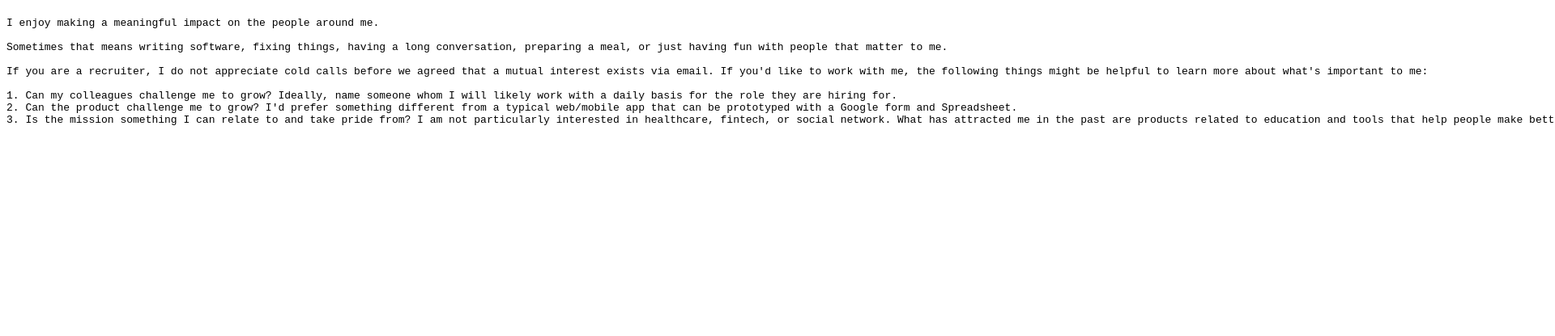
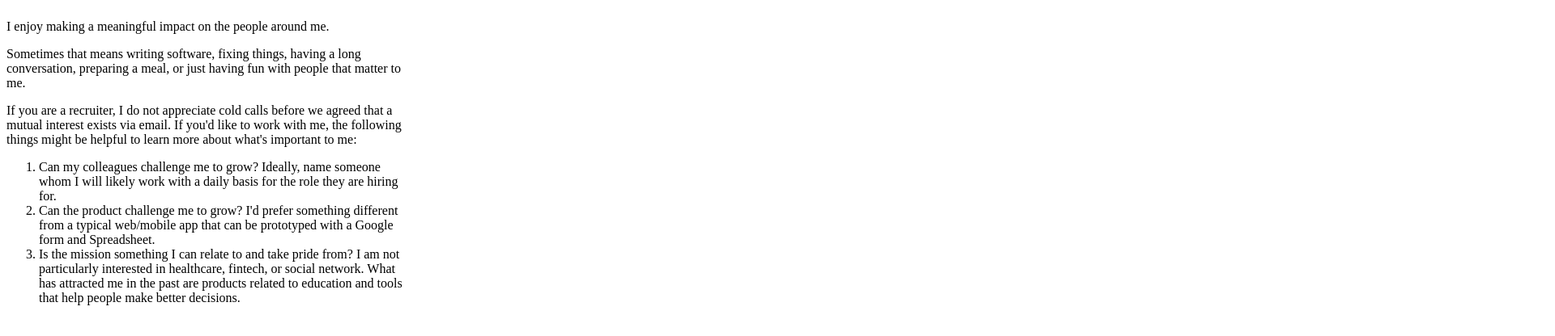
Before and after one commit to cvhu/cvhu.github.io, a plain HTML site: page index.html in a window 1280 px wide. Shown: the top 416 px of the page at 81% size, 1920 px wide, since content can reach past the window. Drawn offline with Linux system fonts and the light colour scheme.

Commit message:
Update index.html

```diff
--- a/index.html
+++ b/index.html
@@ -1,17 +1,25 @@
 <html>
   <body>
     <div style="display:flex;">
-      <pre>
-I enjoy making a meaningful impact on the people around me.
+      <div style="width:500px;justify-content:center;">
+        <p>I enjoy making a meaningful impact on the people around me.</p>
+        <p>Sometimes that means writing software, fixing things, having a long conversation, preparing a meal, or just having fun with people that matter to me.</p>
 
-Sometimes that means writing software, fixing things, having a long conversation, preparing a meal, or just having fun with people that matter to me.
-
+        <p>
 If you are a recruiter, I do not appreciate cold calls before we agreed that a mutual interest exists via email. If you'd like to work with me, the following things might be helpful to learn more about what's important to me:
-
-1. Can my colleagues challenge me to grow? Ideally, name someone whom I will likely work with a daily basis for the role they are hiring for.
-2. Can the product challenge me to grow? I'd prefer something different from a typical web/mobile app that can be prototyped with a Google form and Spreadsheet.
-3. Is the mission something I can relate to and take pride from? I am not particularly interested in healthcare, fintech, or social network. What has attracted me in the past are products related to education and tools that help people make better decisions.
-      </pre>
+        </p>
+        <ol>
+          <li>
+            Can my colleagues challenge me to grow? Ideally, name someone whom I will likely work with a daily basis for the role they are hiring for.
+          </li>
+          <li>
+            Can the product challenge me to grow? I'd prefer something different from a typical web/mobile app that can be prototyped with a Google form and Spreadsheet.
+          </li>
+          <li>
+            Is the mission something I can relate to and take pride from? I am not particularly interested in healthcare, fintech, or social network. What has attracted me in the past are products related to education and tools that help people make better decisions.
+          </li>
+        </ol>
+      </div>
     </div>
   </body>
 </html>
```
